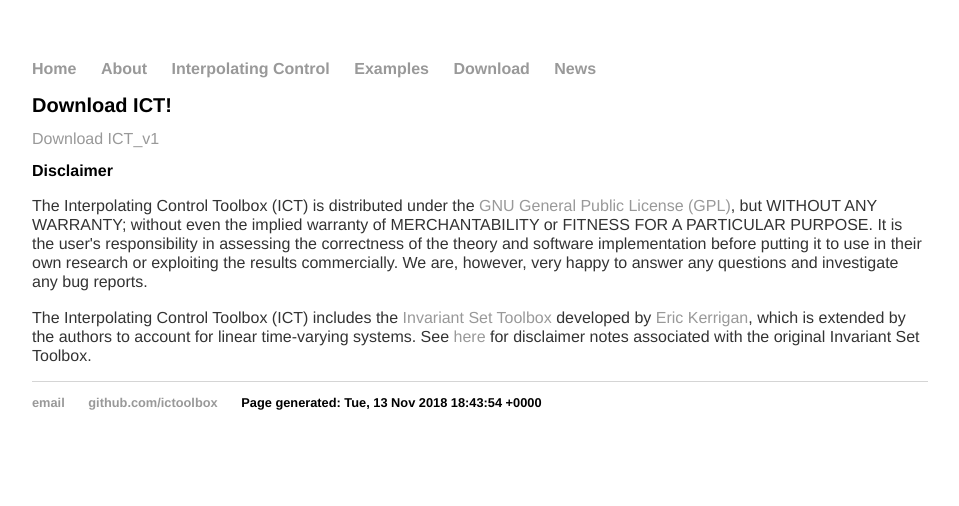
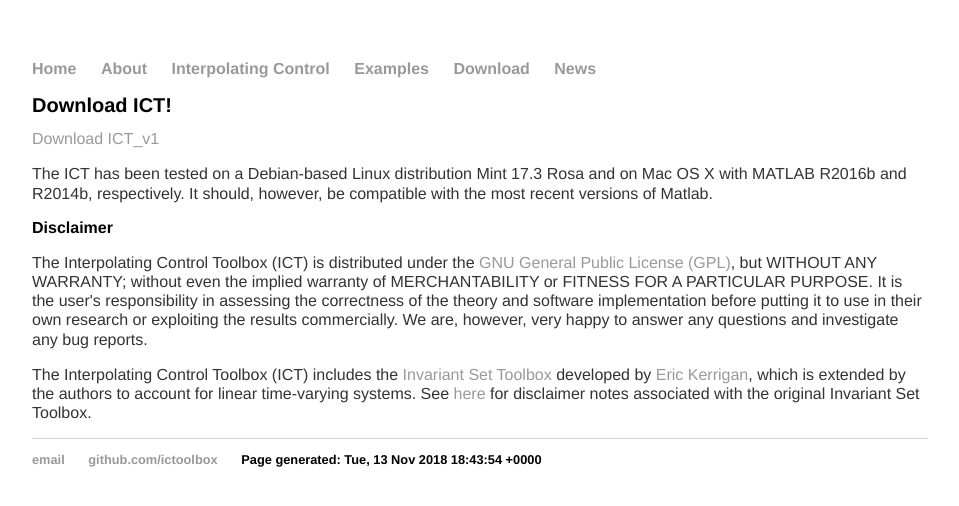
Before and after one commit to ICToolbox/ictoolbox.github.io, a Jekyll site: the page built from download/index.html, in a window 1280 px wide. Shown: the top 506 px of the page, without its empty margins (160-1119 px from the left). Built offline with Jekyll 4.4.1, drawn with Linux system fonts in a browser that asks for light colours.

Commit message:
Update index.html

```diff
--- a/download/index.html
+++ b/download/index.html
@@ -5,7 +5,10 @@ title: Download, Interpolating Control Toolbox
 <div class="blurb">
 	<h1>Download ICT!</h1>
 	<a href="ICT.zip" target="_blank">Download ICT_v1</a>
-	<!-- <p>Nothing here yet.</p> -->
+	<p>The ICT has been tested on a Debian-based Linux distribution Mint 17.3 Rosa and on Mac OS X
+	with MATLAB R2016b and R2014b, respectively. It should, however, be compatible with the most
+	recent versions of Matlab.</p>
+
 	<h2>Disclaimer</h2>
 <p>The Interpolating Control Toolbox (ICT) is distributed under the <a href="http://www.gnu.org/licenses/gpl.html">GNU General Public License (GPL)</a>,
 but WITHOUT ANY WARRANTY; without even the implied warranty of MERCHANTABILITY or FITNESS FOR A
```
